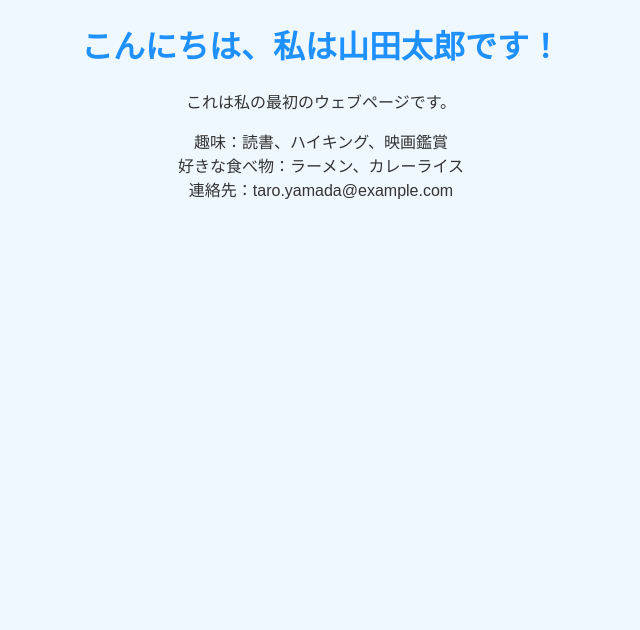
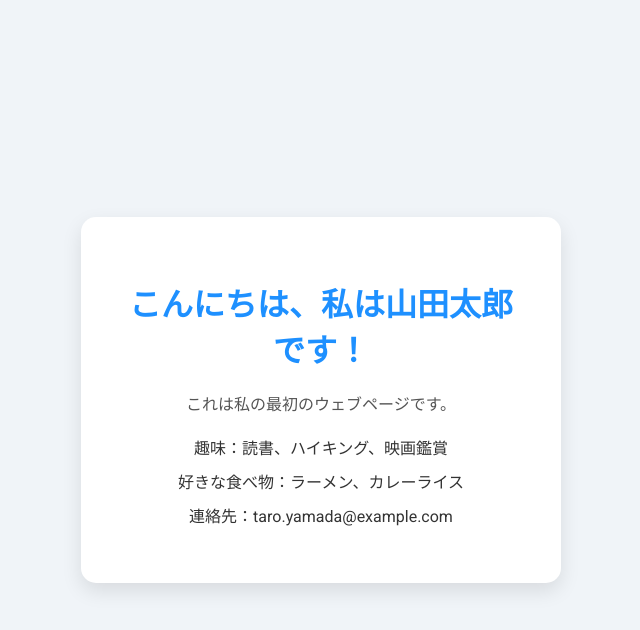
Before and after one commit to shino659/my-website, a plain HTML site: page index.html in a window 1280 px wide. Shown: the whole page, without its empty margins (319-959 px from the left). Drawn offline with Linux system fonts and the light colour scheme.

Commit message:
Update style.css

```diff
--- a/style.css
+++ b/style.css
@@ -1,15 +1,39 @@
+/* Google Fonts適用 */
 body {
-    background-color: #f0f8ff;
-    font-family: Arial, sans-serif;
-    color: #333;
+    font-family: 'Roboto', sans-serif;
+    background-color: #f0f4f8;
+    display: flex;
+    justify-content: center;
+    align-items: center;
+    height: 100vh;
+    margin: 0;
+}
+
+.card {
+    background-color: #ffffff;
+    padding: 40px;
+    border-radius: 15px;
+    box-shadow: 0 8px 20px rgba(0, 0, 0, 0.1);
+    max-width: 400px;
     text-align: center;
 }
 
 h1 {
     color: #1e90ff;
+    margin-bottom: 20px;
+}
+
+p {
+    color: #555;
+    margin-bottom: 20px;
 }
 
 ul {
-    list-style-type: none;
+    list-style: none;
     padding: 0;
 }
+
+li {
+    margin-bottom: 10px;
+    color: #333;
+}
```
